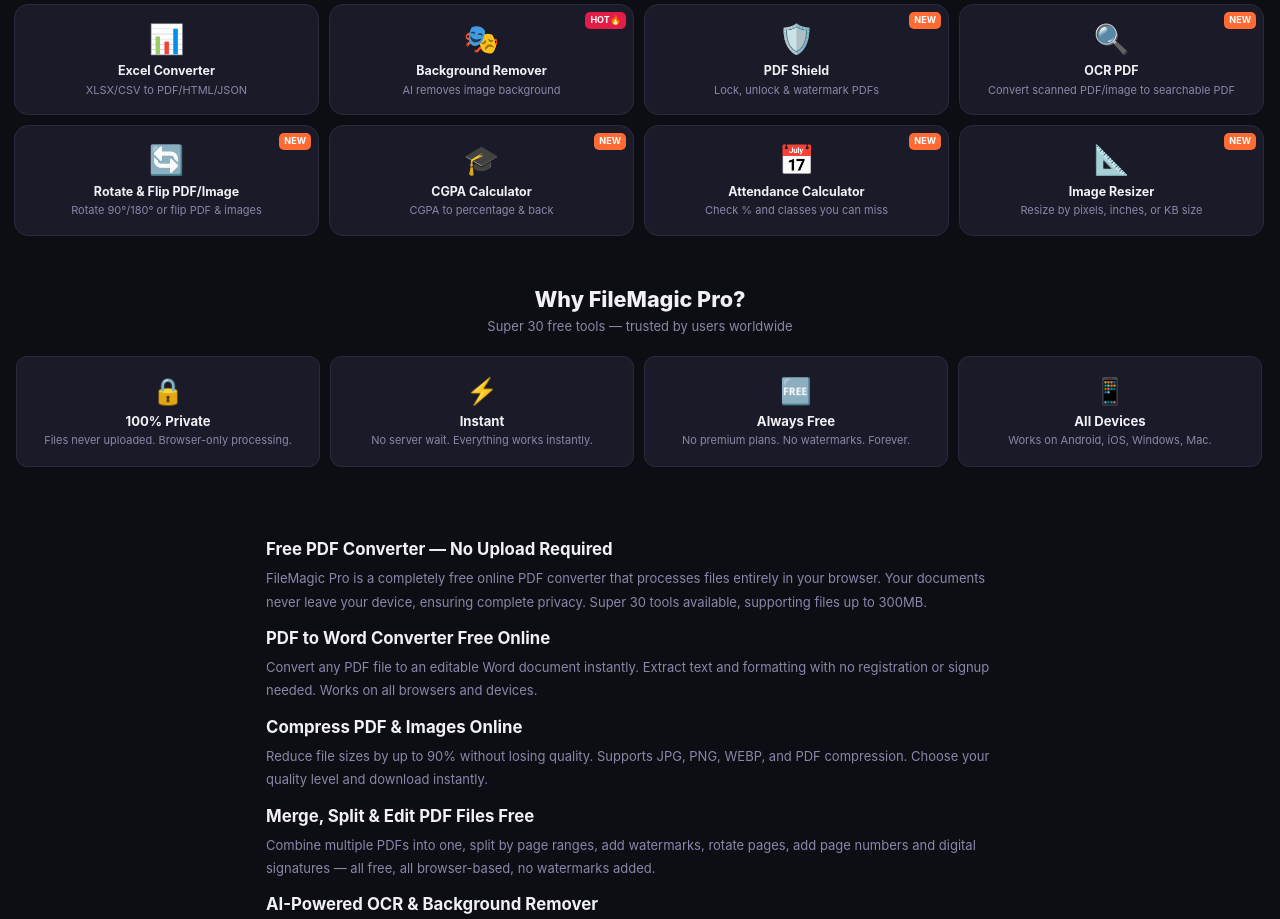
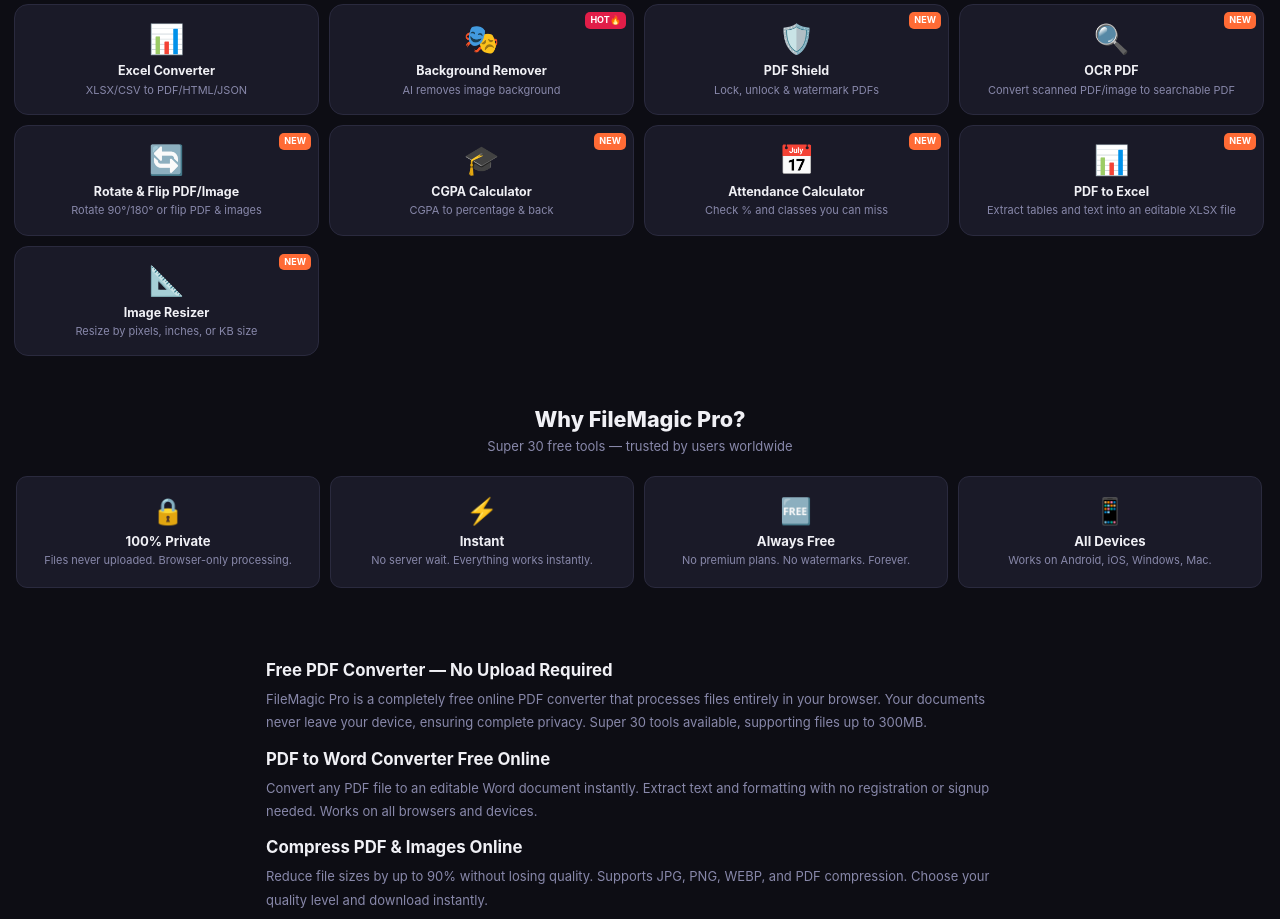
Before and after one commit to Akramtools/Filemagicpro1, a plain HTML site: page index.html in a window 1280 px wide. Shown: the part 1300-2219 px from the top of the page. Drawn offline with nearby package versions, Linux system fonts and the light colour scheme.

Commit message:
Update index.html
Added a new tool card for PDF to Excel conversion with descriptions in English and Hindi.

```diff
--- a/index.html
+++ b/index.html
@@ -462,6 +462,12 @@
             <span class="t-icon">📅</span><div class="t-name">Attendance Calculator</div><div class="t-desc">Check % and classes you can miss</div>
             <span class="t-badge">New</span>
         </a>
+        <a href="pdf-to-excel.html" class="tool-card" data-cat="pdf">
+        <span class="t-icon">📊</span>
+        <div class="t-name" data-en="PDF to Excel" data-hi="PDF से एक्सेल">PDF to Excel</div>
+        <div class="t-desc" data-en="Extract tables and text into an editable XLSX file" data-hi="टेबल और टेक्स्ट को XLSX फ़ाइल में निकालें">Extract tables and text into an editable XLSX file</div>
+        <span class="t-badge">New</span>
+       </a>
             <a href="image-resizer.html" class="tool-card" data-cat="image">
                 <span class="t-icon">📐</span>
                 <div class="t-name" data-en="Image Resizer" data-hi="इमेज रीसाइज़र">Image Resizer</div>
```
